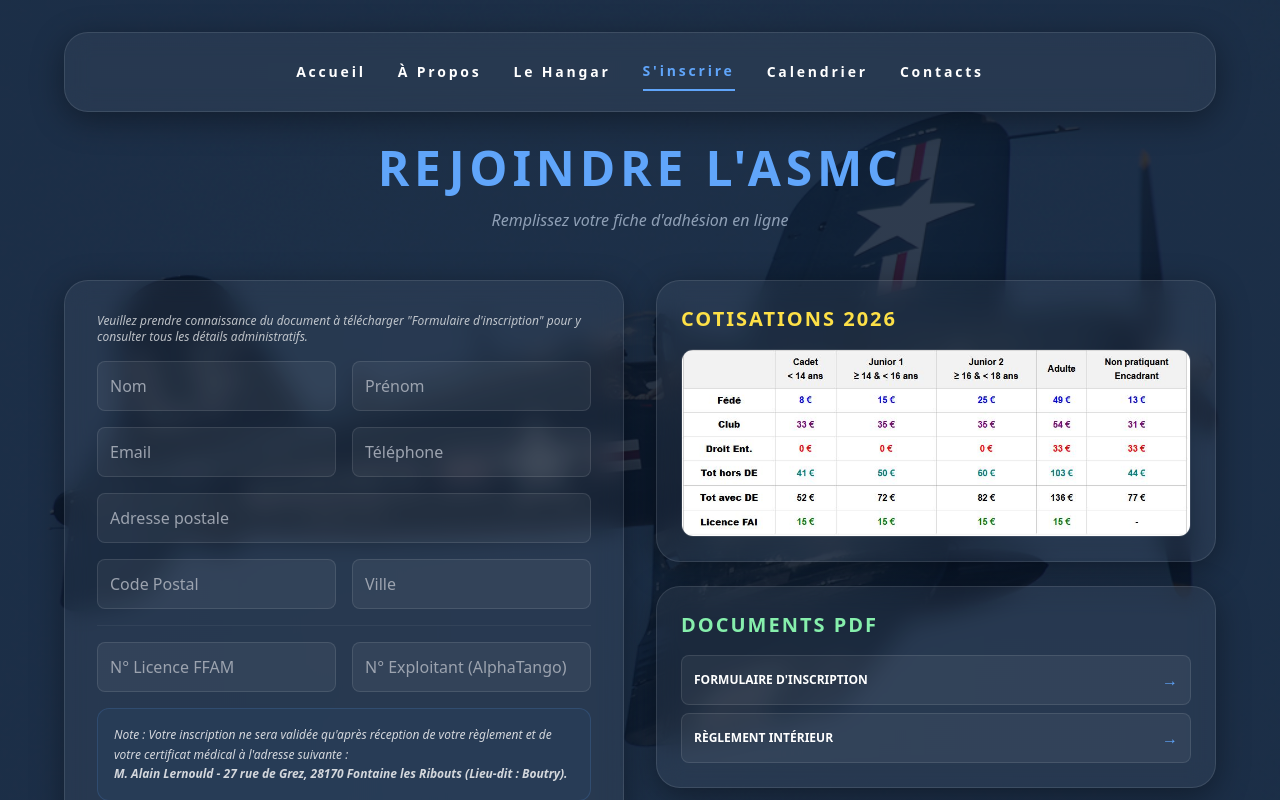
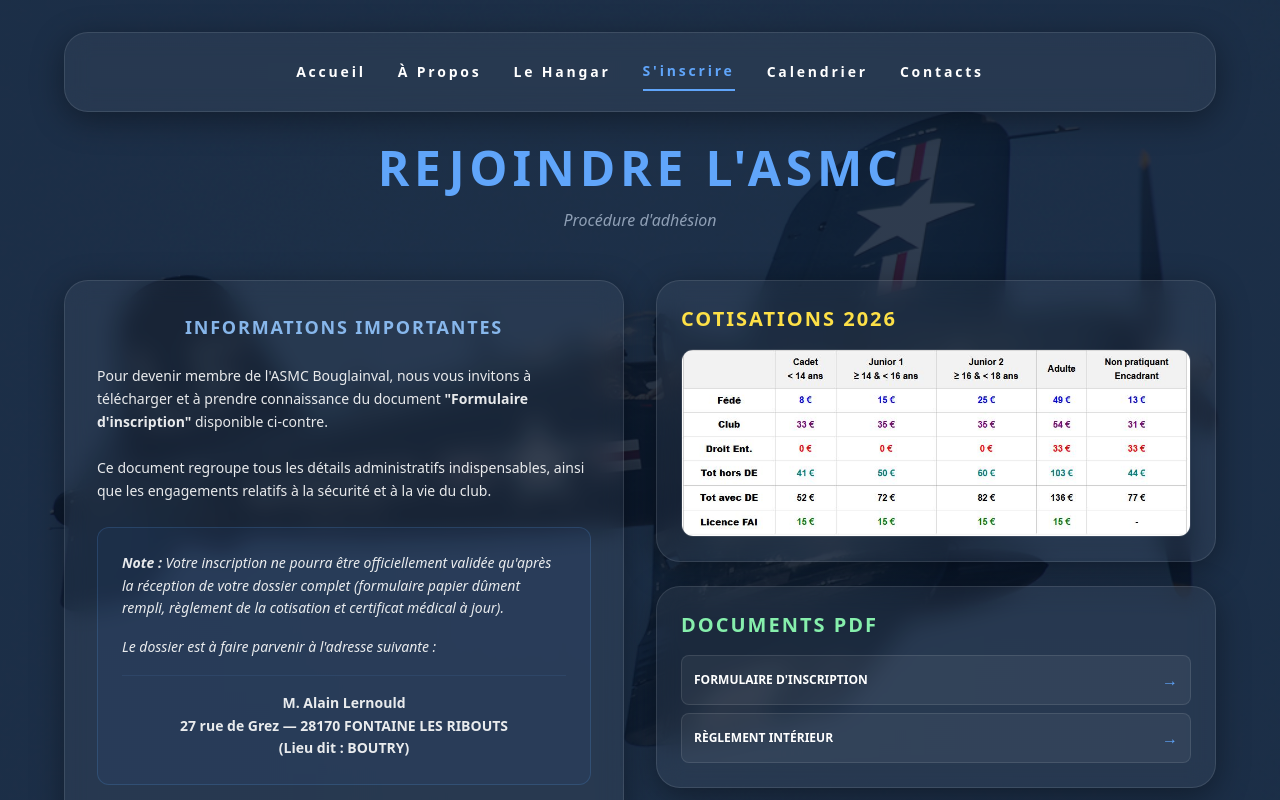
Before and after one commit to leschaeveemmanuel-rgb/asmc-site, a React (Vite) app: page / in a window 1280 px wide. Both pictures are taken after a click on the button "S'inscrire". Shown: the top 800 px of the page. Built offline with nearby package versions, Linux system fonts and the light colour scheme.

Commit message:
Add files via upload

```diff
--- a/src/App.jsx
+++ b/src/App.jsx
@@ -3,45 +3,6 @@
 function App() {
   const [page, setPage] = useState('accueil');
   const [expandedEvent, setExpandedEvent] = useState(null);
-
-  // --- GESTION DU FORMULAIRE D'INSCRIPTION ---
-  const [formData, setFormData] = useState({
-    nom: '', prenom: '', email: '', telephone: '',
-    adresse: '', cp: '', ville: '',
-    numLicence: '', numTelepilote: '', pratique: 'Avion'
-  });
-
-  const handleInputChange = (e) => {
-    const { name, value } = e.target;
-    setFormData(prev => ({ ...prev, [name]: value }));
-  };
-
-  const handleFormSubmit = (e) => {
-    e.preventDefault();
-    const subject = `Demande d'inscription ASMC - ${formData.nom} ${formData.prenom}`;
-    const body = `Bonjour,
-
-Voici une nouvelle demande d'inscription pour le club ASMC :
-
-IDENTITÉ :
-- Nom : ${formData.nom}
-- Prénom : ${formData.prenom}
-- Email : ${formData.email}
-- Téléphone : ${formData.telephone}
-
-ADRESSE :
-- ${formData.adresse}
-- ${formData.cp} ${formData.ville}
-
-INFOS TECHNIQUES :
-- N° Licence FFAM : ${formData.numLicence || 'Non renseigné'}
-- N° Exploitant (AlphaTango) : ${formData.numTelepilote || 'Non renseigné'}
-- Pratique : ${formData.pratique}
-
-Le dossier complet (Certificat médical, règlement, etc.) sera remis prochainement.`;
-
-    window.location.href = `mailto:asmc.bouglainval@gmail.com?subject=${encodeURIComponent(subject)}&body=${encodeURIComponent(body)}`;
-  };
 
   return (
     <div className="min-h-screen p-4 md:p-8 flex flex-col items-center gap-8 text-white font-sans">
@@ -158,44 +119,43 @@
           <div className="w-full animate-in fade-in slide-in-from-bottom-4 duration-700">
             <div className="text-center mb-12">
               <h2 className="text-3xl md:text-5xl font-black uppercase tracking-widest text-blue-400">Rejoindre l'ASMC</h2>
-              <p className="mt-4 text-blue-100 opacity-60 italic">Remplissez votre fiche d'adhésion en ligne</p>
+              <p className="mt-4 text-blue-100 opacity-60 italic">Procédure d'adhésion</p>
             </div>
             <div className="max-w-6xl mx-auto grid grid-cols-1 lg:grid-cols-2 gap-8">
+              {/* BLOC DE TEXTE (REMPLACE LE FORMULAIRE) */}
               <div className="glass-card p-8 border-t-2 border-blue-400/30">
-                <form onSubmit={handleFormSubmit} className="space-y-4">
-                  {/* TEXTE D'AVERTISSEMENT AU-DESSUS DES CASES */}
-                  <p className="text-xs opacity-70 mb-4 italic">
-                    Veuillez prendre connaissance du document à télécharger "Formulaire d'inscription" pour y consulter tous les détails administratifs.
+                <div className="space-y-6 text-sm leading-relaxed opacity-90">
+                  <p className="font-bold text-blue-300 uppercase tracking-widest mb-4 text-lg text-center">Informations importantes</p>
+
+                  <p>
+                    Pour devenir membre de l'ASMC Bouglainval, nous vous invitons à télécharger et à prendre connaissance du document <strong>"Formulaire d'inscription"</strong> disponible ci-contre.
                   </p>
 
-                  <div className="grid grid-cols-2 gap-4">
-                    <input required name="nom" value={formData.nom} onChange={handleInputChange} type="text" placeholder="Nom" className="bg-white/5 border border-white/10 p-3 rounded-lg focus:border-blue-400 outline-none" />
-                    <input required name="prenom" value={formData.prenom} onChange={handleInputChange} type="text" placeholder="Prénom" className="bg-white/5 border border-white/10 p-3 rounded-lg focus:border-blue-400 outline-none" />
-                  </div>
-                  <div className="grid grid-cols-2 gap-4">
-                    <input required name="email" value={formData.email} onChange={handleInputChange} type="email" placeholder="Email" className="bg-white/5 border border-white/10 p-3 rounded-lg focus:border-blue-400 outline-none" />
-                    <input required name="telephone" value={formData.telephone} onChange={handleInputChange} type="tel" placeholder="Téléphone" className="bg-white/5 border border-white/10 p-3 rounded-lg focus:border-blue-400 outline-none" />
-                  </div>
-                  <input name="adresse" value={formData.adresse} onChange={handleInputChange} type="text" placeholder="Adresse postale" className="w-full bg-white/5 border border-white/10 p-3 rounded-lg focus:border-blue-400 outline-none" />
-                  <div className="grid grid-cols-2 gap-4">
-                    <input name="cp" value={formData.cp} onChange={handleInputChange} type="text" placeholder="Code Postal" className="bg-white/5 border border-white/10 p-3 rounded-lg focus:border-blue-400 outline-none" />
-                    <input name="ville" value={formData.ville} onChange={handleInputChange} type="text" placeholder="Ville" className="bg-white/5 border border-white/10 p-3 rounded-lg focus:border-blue-400 outline-none" />
-                  </div>
-                  <div className="grid grid-cols-2 gap-4 pt-4 border-t border-white/5">
-                    <input name="numLicence" value={formData.numLicence} onChange={handleInputChange} type="text" placeholder="N° Licence FFAM" className="bg-white/5 border border-white/10 p-3 rounded-lg outline-none" />
-                    <input name="numTelepilote" value={formData.numTelepilote} onChange={handleInputChange} type="text" placeholder="N° Exploitant (AlphaTango)" className="bg-white/5 border border-white/10 p-3 rounded-lg outline-none" />
+                  <p>
+                    Ce document regroupe tous les détails administratifs indispensables, ainsi que les engagements relatifs à la sécurité et à la vie du club.
+                  </p>
+
+                  <div className="p-6 rounded-xl bg-blue-500/5 border border-blue-400/20 italic space-y-4">
+                    <p>
+                      <strong>Note :</strong> Votre inscription ne pourra être officiellement validée qu'après la réception de votre dossier complet (formulaire papier dûment rempli, règlement de la cotisation et certificat médical à jour).
+                    </p>
+                    <p>
+                      Le dossier est à faire parvenir à l'adresse suivante :
+                    </p>
+                    <p className="not-italic font-bold text-center border-t border-blue-400/10 pt-4">
+                      M. Alain Lernould<br/>
+                      27 rue de Grez — 28170 FONTAINE LES RIBOUTS<br/>
+                      (Lieu dit : BOUTRY)
+                    </p>
                   </div>
 
-                  <div className="p-4 rounded-xl bg-blue-500/5 border border-blue-400/20 text-xs opacity-80 leading-relaxed italic mt-4">
-                    Note : Votre inscription ne sera validée qu'après réception de votre règlement et de votre certificat médical à l'adresse suivante : <br/>
-                    <strong>M. Alain Lernould - 27 rue de Grez, 28170 Fontaine les Ribouts (Lieu-dit : Boutry).</strong>
-                  </div>
+                  <p className="text-center pt-4 opacity-70">
+                    N'hésitez pas à venir nous rencontrer au terrain pour échanger directement avec les membres du bureau.
+                  </p>
+                </div>
+              </div>
 
-                  <button type="submit" className="w-full bg-blue-500 hover:bg-blue-400 text-white font-black py-4 rounded-xl transition-all shadow-lg mt-2 uppercase tracking-widest">
-                    Envoyer ma demande d'adhésion
-                  </button>
-                </form>
-              </div>
+              {/* COLONNE DROITE : TARIFS ET DOCUMENTS */}
               <div className="space-y-6">
                 <div className="glass-card p-6 border-t-2 border-yellow-400/30 space-y-4">
                   <h3 className="text-xl font-bold text-yellow-300 uppercase tracking-widest">Cotisations 2026</h3>
```
